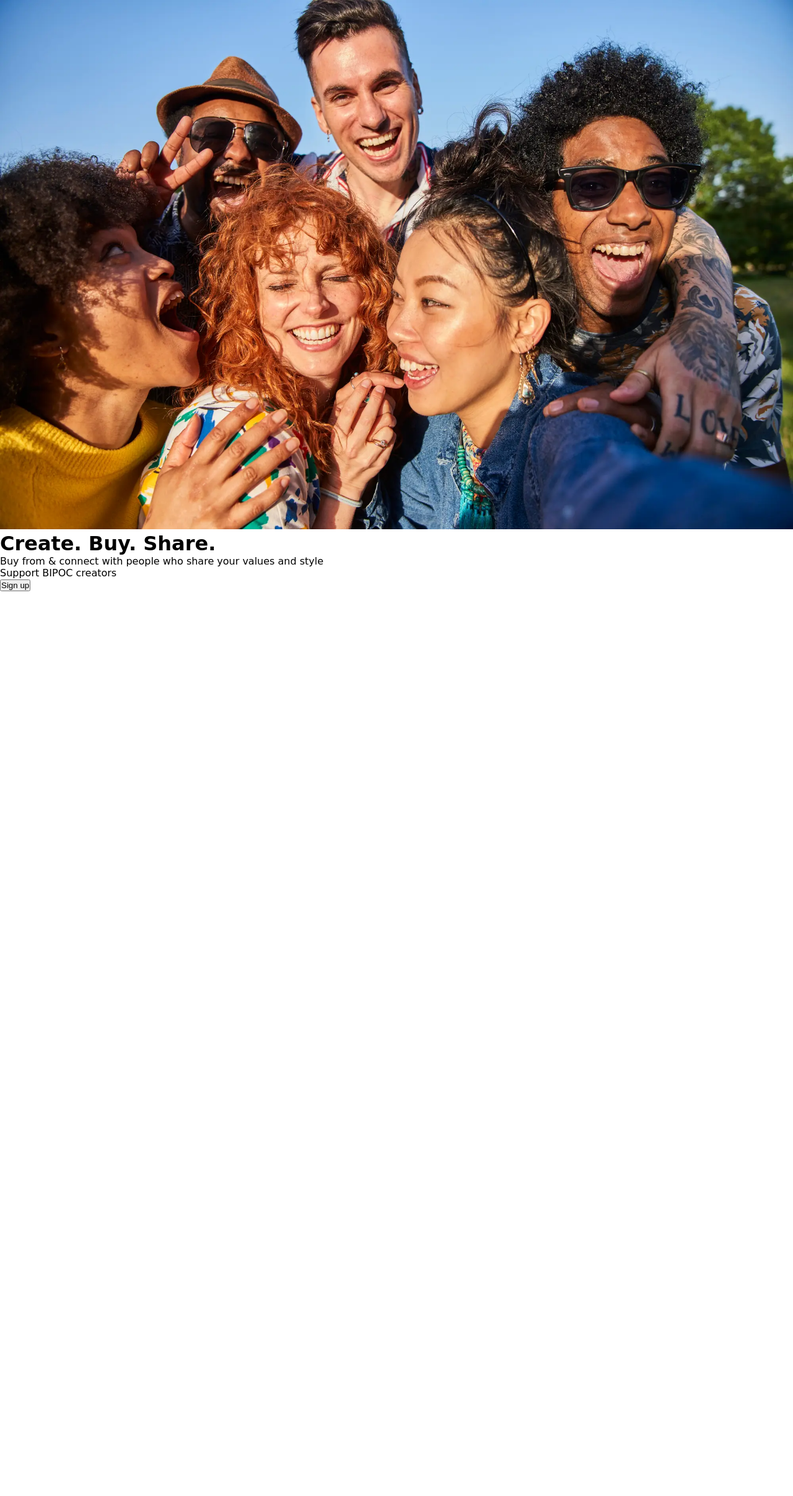
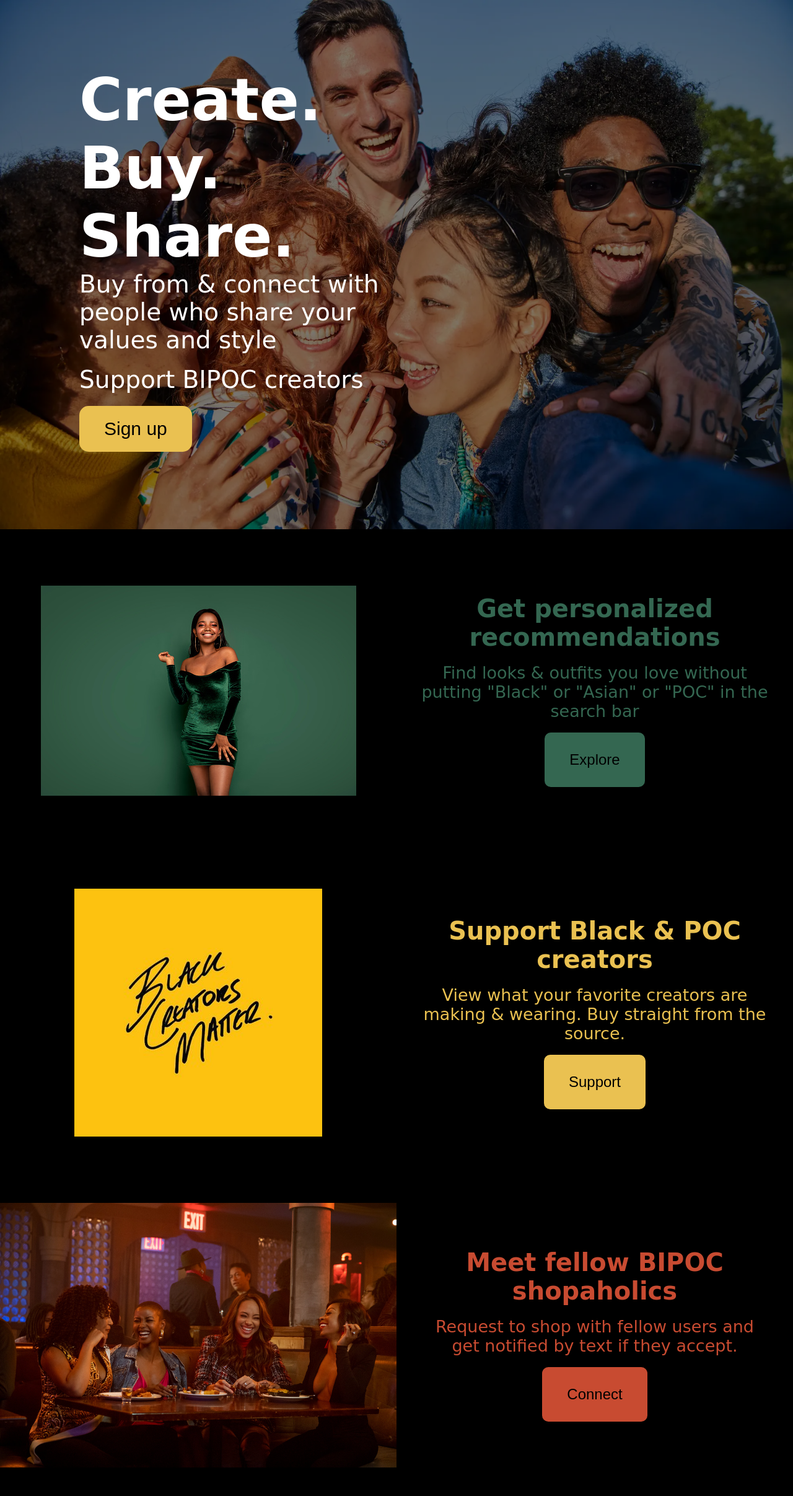
Before and after one commit to Sabina29/Black-Wings-Hacks-2023, a Flask app: page / in a window 1280 px wide. Shown: the part 74-2488 px from the top of the page at 62% size. Before the commit the page ends 1028 px from the top, so only its background shows below. Run offline with Flask 2, Linux system fonts and the light colour scheme.

Commit message:
Completed the landing page and added a footer

```diff
--- /dev/null
+++ b/static/css/home.css
@@ -0,0 +1,156 @@
+body {
+    background-color: #000;
+}
+
+/* Start of Hero Section */
+.hero {
+    position: relative;
+    width: 100%;
+    overflow: hidden;
+    flex-wrap: wrap;
+    display: flex;
+}
+
+.hero img {
+    width: 100%;
+    height: 100%;
+    object-fit: cover;
+}
+
+.hero .overlay {
+    position: absolute;
+    top: 0;
+    left: 0;
+    width: 100%;
+    height: 100%;
+    background-color: rgba(0, 0, 0, 0.5);
+}
+
+.hero .text-container {
+    display: flex;
+    flex-direction: column;
+    justify-content: center;
+    align-items: flex-start;
+    height: 100%;
+    padding-left: 10%;
+    width: 50%;
+}
+
+.hero .header-text {
+    color: #fff;
+    font-size: 39px;
+}
+
+.hero .header-text1 {
+    color: #fff;
+    font-size: 95px;
+}
+
+.hero .header-button {
+    border: none;
+    background-color: #EAC151;
+    color: #000;
+    padding: 20px 40px;
+    border-radius: 15px;
+    margin-top: 20px;
+    margin-bottom: 20px;
+    font-size: 30px;
+    transition: background-color 0.2s ease-in-out;
+}
+
+.header-button:hover {
+    background-color: red;
+    cursor: pointer;
+}
+
+@media (max-width: 767px) {
+    .hero .text-container {
+        width: 100%;
+        padding: 20px;
+        text-align: center;
+    }
+
+    .hero .header-text {
+        font-size: 24px;
+    }
+
+    .hero .header-button {
+        margin: 20px auto;
+    }
+}
+
+/* End of Hero Section */
+
+.container {
+    display: flex;
+    flex-wrap: nowrap;
+    align-items: center;
+    height: 65vh;
+    overflow: hidden;
+}
+
+.left-side {
+    width: 50%;
+    display: flex;
+    align-items: center;
+    justify-content: center;
+    /* position: relative; */
+}
+
+.right-side {
+    width: 50%;
+    padding: 0 40px;
+    text-align: center;
+}
+
+.right-side h1 {
+    font-size: 40px;
+}
+
+.right-side p {
+    font-size: 27px;
+}
+
+.right-side #green_text{
+    color: #346751;
+}
+
+.right-side #yellow_text{
+    color: #EAC151;
+}
+
+.right-side #red_text{
+    color: #C84B31;
+}
+
+button {
+    padding: 30px 40px;
+    font-size: 24px;
+    color: black;
+    border: none;
+    border-radius: 10px;
+    transition: background-color 0.2s ease-in-out;
+}
+
+.project-button_green{
+    background-color: #346751;
+}
+
+.project-button_yellow{
+    background-color: #EAC151;
+}
+
+.project-button_red{
+    background-color: #C84B31;
+}
+
+button:hover {
+    filter: brightness(200%);
+    cursor: pointer;
+}
+
+img {
+    max-width: 100%;
+    max-height: 100%;
+    object-fit: cover;
+}
--- a/static/css/template.css
+++ b/static/css/template.css
@@ -61,17 +61,23 @@
     margin-left: 20px;
 }
 
-/* Landing Page Image */
-.hero {
-    /* width: 100%;
-    height: 500px; */
-    position: relative;
-    overflow: hidden;
+/* FOOTER */
+
+footer {
+    position: fixed;
+    bottom: 0;
+    width: 100%;
+    text-align: center;
+    background-color: #EAC151;
+    padding: 20px;
 }
 
-.hero img {
-    width: 100%;
-    height: 100%;
-    object-fit: cover;
-    background-color: rgba(0, 0, 0, 0.5);
+
+.names {
+    display: flex;
+    justify-content: center;
+    margin-top: 10px;
+    gap: 20px;
 }
+
+/* END OF FOOTER  */
--- a/templates/home.html
+++ b/templates/home.html
@@ -5,6 +5,8 @@
     <meta charset="UTF-8">
     <meta http-equiv="X-UA-Compatible" content="IE=edge">
     <meta name="viewport" content="width=device-width, initial-scale=1.0">
+    <link rel="stylesheet" href="{{ url_for('static',    filename='css/home.css') }}">
+
     <title>MelaMarket</title>
 </head>
 
@@ -16,13 +18,69 @@
         <img src="static\images\friendshavefun.webp" alt="Smiling friends" />
         <div class="overlay">
             <div class="text-container">
-                <h1 class="header-text">Create. Buy. Share.</h1>
+                <h1 class="header-text1">Create. Buy. Share.</h1>
                 <p class="header-text">Buy from & connect with people who share your values and style</p>
+                <br>
                 <p class="header-text">Support BIPOC creators</p>
-                <button type="button" class="header-button">Sign up</button>
+                <a href="#">
+                    <button type="button" class="header-button">Sign up</button>
+                </a>
             </div>
         </div>
+    </div>
 
+    <!-- Project section -->
+
+    <div class="container">
+        <div class="left-side">
+            <img src="static\images\green_dress.jpg" alt="A woman in a green dress">
+        </div>
+        <div class="right-side">
+            <div id="green_text">
+                <h1>Get personalized recommendations</h1>
+                <br>
+                <p>Find looks & outfits you love without putting "Black" or "Asian" or "POC" in the search bar</p>
+                <br>
+            </div>
+
+            <a>
+                <button type="button" class="project-button_green">Explore</button>
+            </a>
+        </div>
+    </div>
+
+    <div class="container">
+        <div class="left-side">
+            <img src="static\images\blackCreatorsmatter.jpg" alt="A Black Lives Matter poster">
+        </div>
+        <div class="right-side">
+            <div id="yellow_text">
+                <h1>Support Black & POC creators</h1>
+                <br>
+                <p>View what your favorite creators are making & wearing. Buy straight from the source.</p>
+                <br>
+            </div>
+            <a>
+                <button type="button" class="project-button_yellow">Support</button>
+            </a>
+        </div>
+    </div>
+
+    <div class="container">
+        <div class="left-side">
+            <img src="static\images\bar_pic.jpg" alt="Women in a bar">
+        </div>
+        <div class="right-side">
+            <div id="red_text">
+                <h1>Meet fellow BIPOC shopaholics</h1>
+                <br>
+                <p>Request to shop with fellow users and get notified by text if they accept.</p>
+                <br>
+            </div>
+            <a>
+                <button type="button" class="project-button_red">Connect</button>
+            </a>
+        </div>
     </div>
 
     {% endblock %}
--- a/templates/template.html
+++ b/templates/template.html
@@ -31,6 +31,17 @@
 
     </header>
 
+    <footer>
+        <h2>Created for Black Wings Hacks 2023</h2>
+        <div class="names">
+            <p>Afeya Jahin</p>
+            <p>Angel T. Ebebi</p>
+            <p>Cynthia Akanaga</p>
+            <p>Sabina Miezah</p>
+        </div>
+    </footer>
+
+
 
     {% block content %}
     {% endblock %}
```
Also changed, not shown: static/css/style.css (+14 -0 lines), static/images/blackCreatorsmatter.jpg (added).
